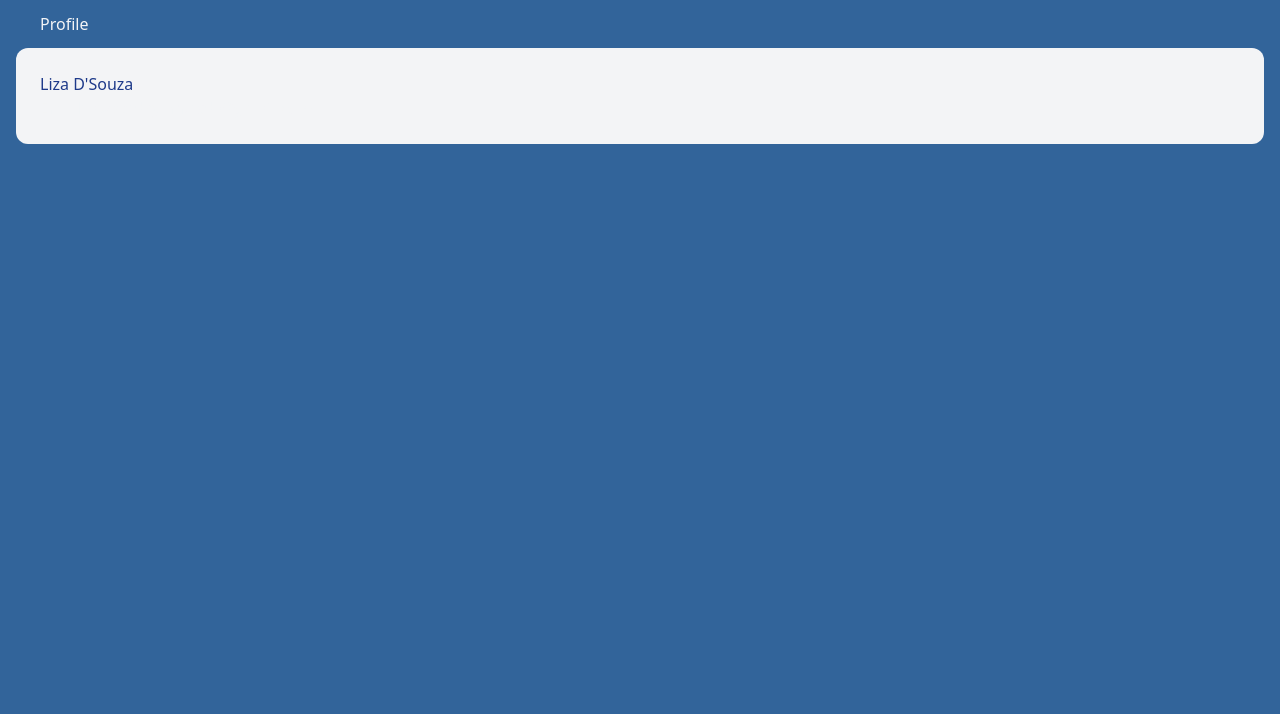
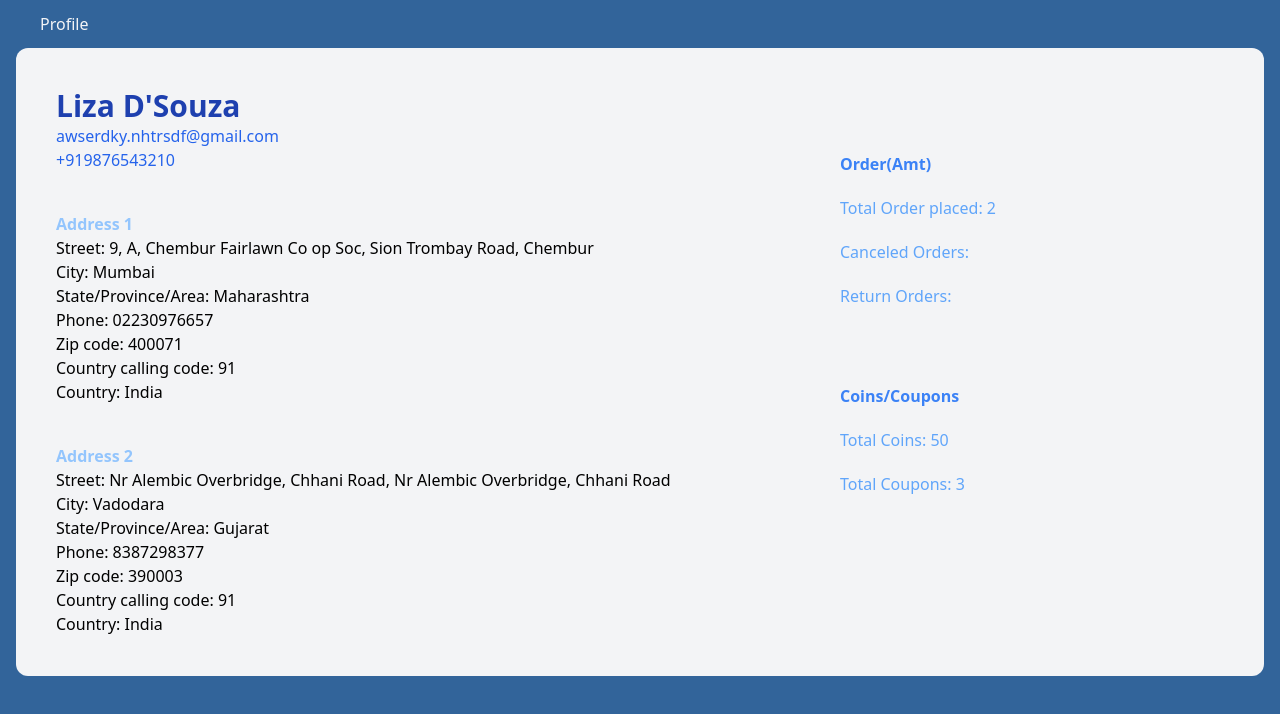
Before and after one commit to braceletProductions/augse-dashboard, a Next.js app: page /customers/1 in a window 1280 px wide. Shown: the top 714 px of the page. Built offline with nearby package versions, Linux system fonts and the light colour scheme.

Commit message:
profile completed

```diff
--- a/src/pages/customers/[customerId].jsx
+++ b/src/pages/customers/[customerId].jsx
@@ -1,6 +1,6 @@
-import React from "react";
+import React, { useState } from "react";
 import { useRouter } from "next/router";
-import customerData from "./customerData"; // Assuming customer.jsx is in the same directory
+import customerData from "./customerData"; // Assuming customerData.js is in the same directory
 
 const CustomerDetailPage = () => {
   const router = useRouter();
@@ -14,14 +14,97 @@ const CustomerDetailPage = () => {
   if (!selectedCustomer) {
     return <div>Customer not found</div>;
   }
+  //Dynamic Order details and coins/coupons
+
+  const [orders, setOrders] = useState([
+    { id: 1, amount: 100 },
+    { id: 2, amount: 150 },
+    // ... add more orders
+  ]);
+
+  const totalOrderAmt = orders.reduce(
+    (total, order) => total + order.amount,
+    0
+  );
+
+  const coinsAndCoupons = {
+    totalCoins: 50,
+    totalCoupons: 3,
+  };
 
   return (
-    <div className="text-gray-100">
+    <div className="text-gray-100 font-medium ">
       <h1 className="ml-10 pt-3 mb-0">Profile</h1>
-      <div className="bg-gray-100 mt-3 mr-4 ml-4 rounded-xl  p-6">
-        <p className="text-blue-900"> {selectedCustomer.name}</p>
-        <p>Email: {selectedCustomer.email}</p>
-        {/* Display more customer details here */}
+      <div className="flex flex-col lg:flex-row mt-3 mr-4 ml-4 rounded-xl p-10 lg:space-x-4 bg-gray-100">
+        <div className="lg:w-2/3 ">
+          <p className="text-blue-800  text-3xl font-bold">
+            {selectedCustomer.name}
+          </p>
+          <p className="text-blue-600">{selectedCustomer.email}</p>
+          <p className="text-blue-600">{selectedCustomer.phone}</p>
+
+          {/* Render address information */}
+          <div className="text-black mt-6 lg:mt-10">
+            <h1 className="text-blue-300  font-bold">Address 1</h1>
+            <p className="text-black">
+              Street: {selectedCustomer.address1.street}
+            </p>
+            <p>City: {selectedCustomer.address1.city}</p>
+            <p>State/Province/Area: {selectedCustomer.address1.state}</p>
+            <p>Phone: {selectedCustomer.address1.phone_number}</p>
+            <p>Zip code: {selectedCustomer.address1.Zip_code}</p>
+            <p>
+              Country calling code:{" "}
+              {selectedCustomer.address1.country_calling_code}
+            </p>
+            <p>Country: {selectedCustomer.address1.country}</p>
+
+            {/* Render more address details as needed */}
+          </div>
+          <div className="text-black mt-10">
+            <h1 className="text-blue-300  font-bold">Address 2</h1>
+            <p className="text-black">
+              Street: {selectedCustomer.address2.street}
+            </p>
+            <p>City: {selectedCustomer.address2.city}</p>
+            <p>State/Province/Area: {selectedCustomer.address2.state}</p>
+            <p>Phone: {selectedCustomer.address2.phone_number}</p>
+            <p>Zip code: {selectedCustomer.address2.Zip_code}</p>
+            <p>
+              Country calling code:{" "}
+              {selectedCustomer.address2.country_calling_code}
+            </p>
+            <p>Country: {selectedCustomer.address2.country}</p>
+          </div>
+        </div>
+        {/* Right side */}
+        <div className="  lg:block w-1/3 pt-10  ">
+          {/* Render dynamic order details */}
+          <div className="text-black mt-6  ">
+            <h1 className="text-blue-500 font-bold pb-5">Order(Amt)</h1>
+            <p className="text-blue-400 pb-5">
+              Total Order placed: {orders.length}
+            </p>
+
+            <p className="text-blue-400 pb-5">
+              Canceled Orders: {orders.cancelOrders}
+            </p>
+            <p className="text-blue-400 pb-5">
+              Return Orders: {orders.returnOders}
+            </p>
+          </div>
+
+          {/* Render dynamic coins and coupons */}
+          <div className="text-black mt-14">
+            <h1 className="text-blue-500 font-bold pb-5">Coins/Coupons</h1>
+            <p className="text-blue-400 pb-5">
+              Total Coins: {coinsAndCoupons.totalCoins}
+            </p>
+            <p className="text-blue-400 pb-5">
+              Total Coupons: {coinsAndCoupons.totalCoupons}
+            </p>
+          </div>
+        </div>
       </div>
     </div>
   );
--- a/src/pages/customers/customerData.jsx
+++ b/src/pages/customers/customerData.jsx
@@ -1,7 +1,57 @@
 // customerData.js
 const customerData = [
-  { id: 1, name: "Liza D'Souza", email: "awserdky.nhtrsdf@gmail.com" },
-  { id: 2, name: "Sakshi Sinha", email: "awserdky.nhtrsdf@gmail.com" },
+  {
+    id: 1,
+    name: "Liza D'Souza",
+    email: "awserdky.nhtrsdf@gmail.com",
+    phone: "+919876543210",
+    address1: {
+      street: "9, A, Chembur Fairlawn Co op Soc, Sion Trombay Road, Chembur",
+      city: "Mumbai",
+      state: "Maharashtra",
+      phone_number: "02230976657",
+      Zip_code: 400071,
+      country_calling_code: +91,
+      country: "India",
+    },
+
+    address2: {
+      street:
+        "Nr Alembic Overbridge, Chhani Road, Nr Alembic Overbridge, Chhani Road",
+      city: "Vadodara",
+      state: "Gujarat",
+      phone_number: "8387298377",
+      Zip_code: 390003,
+      country_calling_code: +91,
+      country: "India",
+    },
+  },
+  {
+    id: 2,
+    name: "Sakshi Sinha",
+    email: "awserdky.nhtrsdf@gmail.com",
+    phone: "+919876543210",
+    address1: {
+      street: "9, A, Chembur Fairlawn Co op Soc, Sion Trombay Road, Chembur",
+      city: "Mumbai",
+      state: "Maharashtra",
+      phone_number: "02230976657",
+      Zip_code: 400071,
+      country_calling_code: +91,
+      country: "India",
+    },
+
+    address2: {
+      street:
+        "Nr Alembic Overbridge, Chhani Road, Nr Alembic Overbridge, Chhani Road",
+      city: "Vadodara",
+      state: "Gujarat",
+      phone_number: "8387298377",
+      Zip_code: 390003,
+      country_calling_code: +91,
+      country: "India",
+    },
+  },
   // Add more customer data entries here
 ];
 
```
